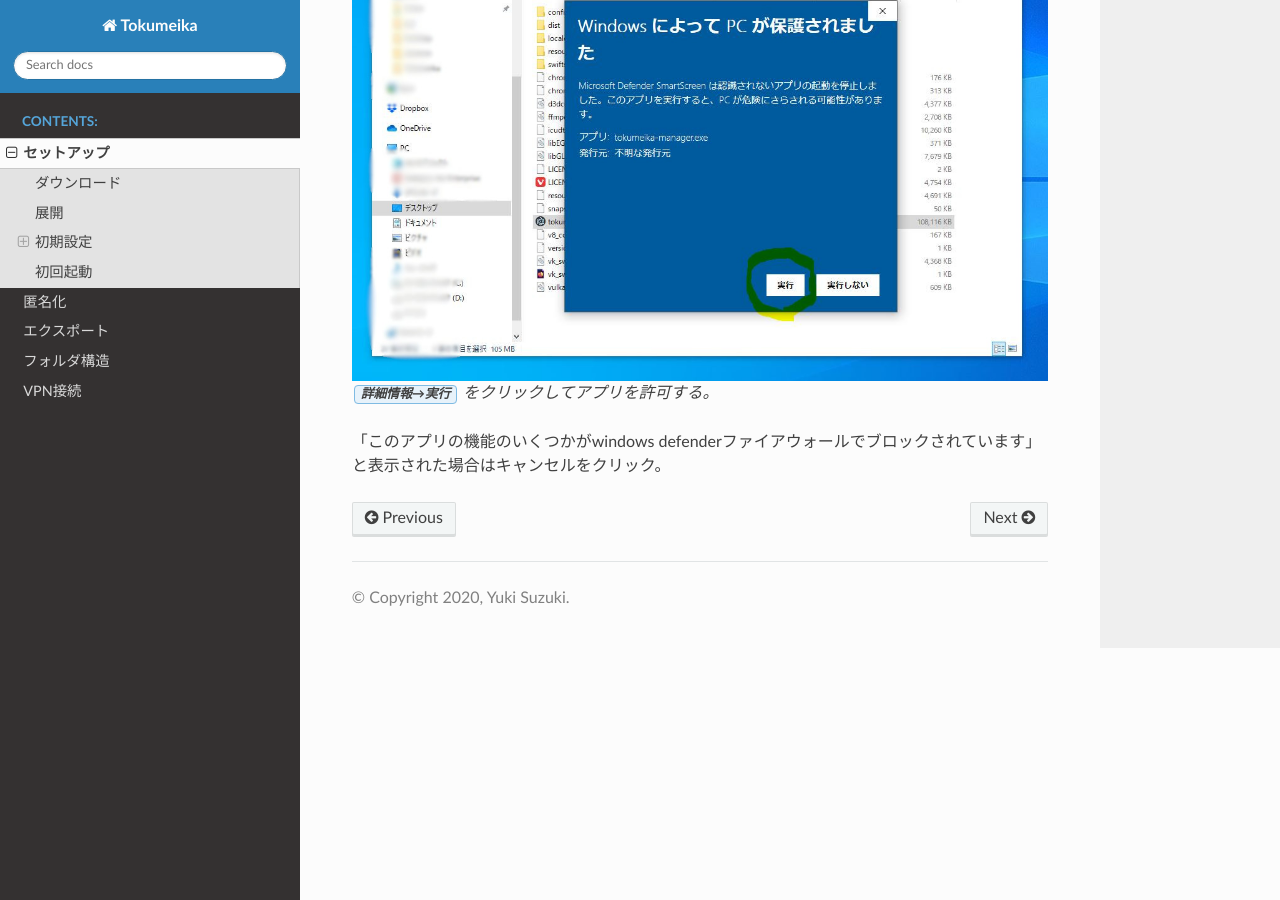
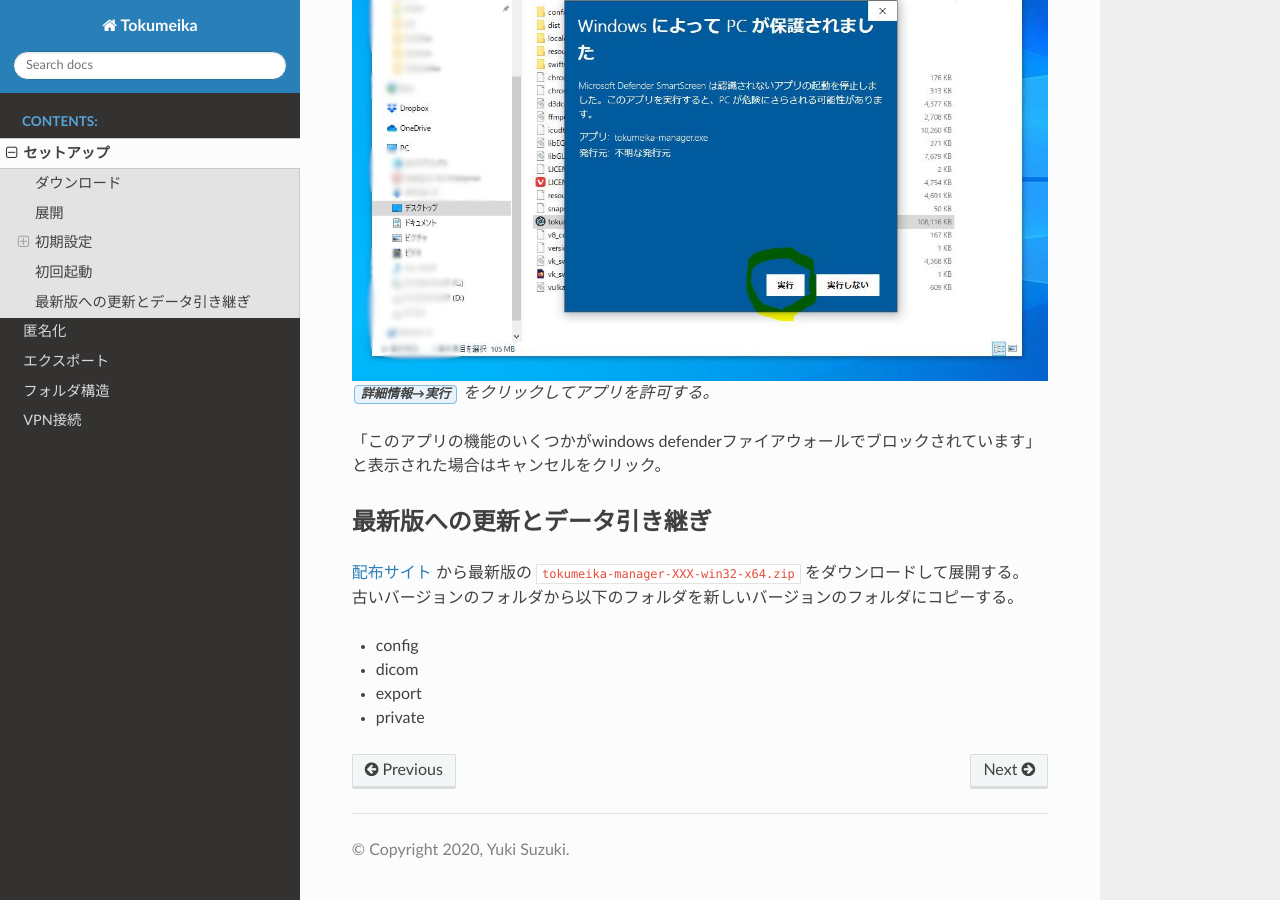
Before and after one commit to ykszk/Tokumeika, a Sphinx documentation site: the page built from docs/source/setup.rst, in a window 1280 px wide and 900 px high, scrolled down 2393 px. Built offline with Sphinx 7.4.7 and the Read the Docs theme 2.0.0, drawn with Linux system fonts in a browser that asks for light colours.

Commit message:
Update doc

```diff
--- a/docs/source/anonymize.rst
+++ b/docs/source/anonymize.rst
@@ -81,3 +81,9 @@
 .. figure:: images/browse.jpg
 
    追加情報が間違っている場合はこの画面で変更できる。
+
+
+データの削除
+-------------
+:guilabel:`BROWSE` 画面の一番右の :guilabel:`Delete` アイコンをクリックした後 :guilabel:`Delete` をクリックすることで、匿名化したデータを削除することができる。
+同一症例の画像が複数ある場合はすべての画像が削除される点に注意。
--- a/docs/source/setup.rst
+++ b/docs/source/setup.rst
@@ -61,3 +61,14 @@
 
 
 「このアプリの機能のいくつかがwindows defenderファイアウォールでブロックされています」と表示された場合はキャンセルをクリック。
+
+
+最新版への更新とデータ引き継ぎ
+--------------------------------
+`配布サイト <https://github.com/yk-szk/Tokumeika/releases>`_ から最新版の ``tokumeika-manager-XXX-win32-x64.zip`` をダウンロードして展開する。
+古いバージョンのフォルダから以下のフォルダを新しいバージョンのフォルダにコピーする。
+
+* config
+* dicom
+* export
+* private
```
